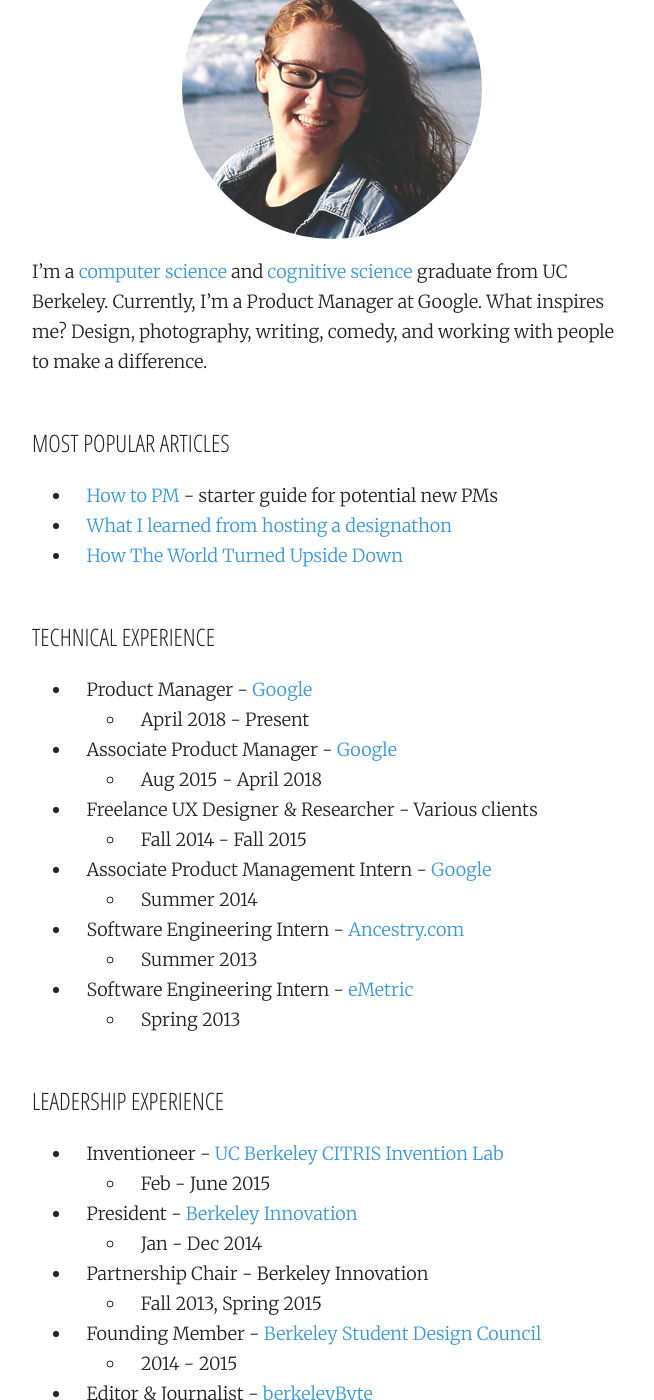
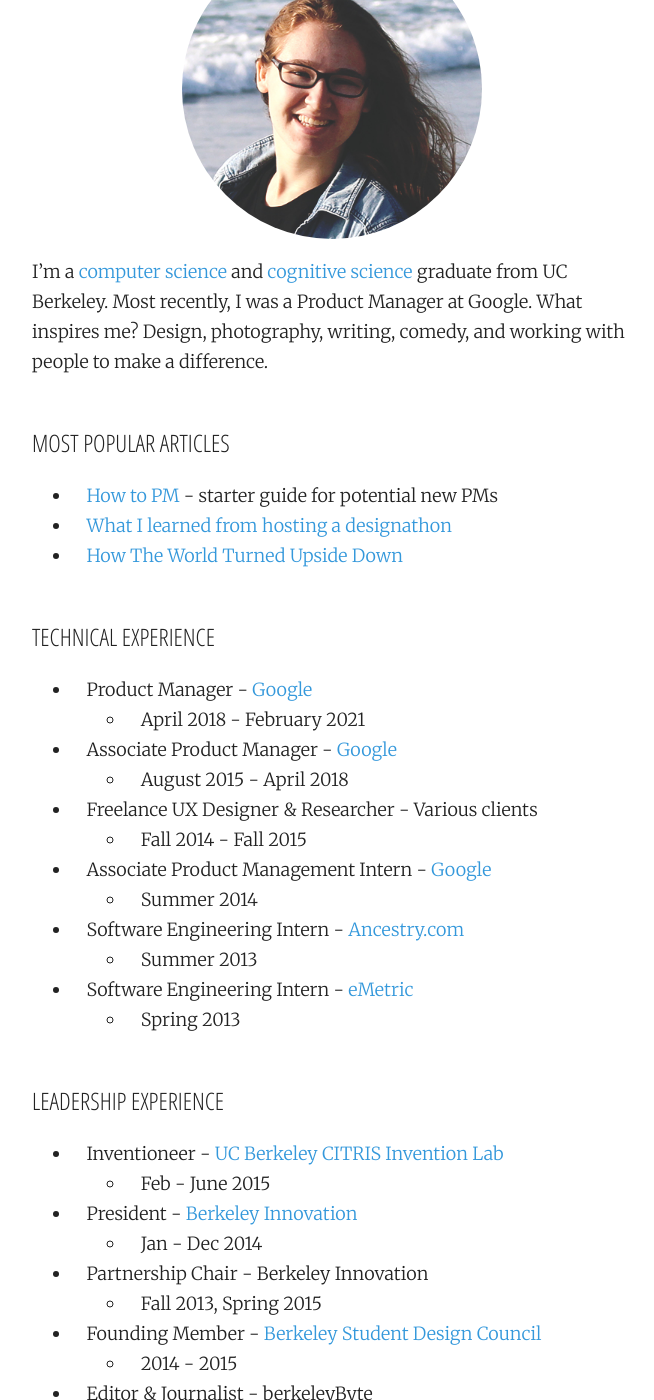
Before and after one commit to alexsg/alexsg, a Jekyll site: the page built from about.md, in a window 1280 px wide and 1400 px high, scrolled down 213 px. Shown: the whole window, without its empty margins (308-962 px from the left). Built offline with Jekyll 4.4.1, drawn with Linux system fonts in a browser that asks for light colours; nearby versions of some CDN libraries; some of the changed text lies outside the part shown.

Commit message:
Update from Forestry.io polarwishes@gmail.com updated about.md

```diff
--- a/about.md
+++ b/about.md
@@ -6,7 +6,7 @@
 ---
 <div style="text-align: center;"><img style="width: 50%;height: 50%;border-radius: 50%;" src="/media/me.jpg" /></div>
 
-I’m a [computer science](http://www.eecs.berkeley.edu/) and [cognitive science](http://ugis.ls.berkeley.edu/cogsci/) graduate from UC Berkeley. Currently, I'm a Product Manager at Google. What inspires me? Design, photography, writing, comedy, and working with people to make a difference.
+I’m a [computer science](http://www.eecs.berkeley.edu/) and [cognitive science](http://ugis.ls.berkeley.edu/cogsci/) graduate from UC Berkeley. Most recently, I was a Product Manager at Google. What inspires me? Design, photography, writing, comedy, and working with people to make a difference.
 
 ## Most Popular Articles
 
@@ -17,9 +17,9 @@
 ## Technical Experience
 
 * Product Manager - [Google](https://www.google.com/)
-  * April 2018 - Present
+  * April 2018 - February 2021
 * Associate Product Manager - [Google](https://www.google.com/)
-  * Aug 2015 - April 2018
+  * August 2015 - April 2018
 * Freelance UX Designer & Researcher - Various clients
   * Fall 2014 - Fall 2015
 * Associate Product Management Intern - [Google](https://www.google.com/)
@@ -39,12 +39,12 @@
   * Fall 2013, Spring 2015
 * Founding Member - [Berkeley Student Design Council](https://www.facebook.com/berkeleydesigncouncil)
   * 2014 - 2015
-* Editor & Journalist - [berkeleyByte](http://www.berkeleybyte.com/author/alexsg/)
+* Editor & Journalist - berkeleyByte
   * Feb - Dec 2014
 
 ## Website Details
 
-Jekyll site hosted on [Netlify](https://www.netlify.com/ "Netlify"). Built off of the Vapor theme for [Ghost](http://ghost.org "Ghost.org") by [Seth Lilly](https://twitter.com/sethlilly "Seth Lilly").
+Jekyll site edited in [Foresty.io](https://forestry.io/ "Forestry.io") and hosted on [Netlify](https://www.netlify.com/ "Netlify"). Built off of the Vapor theme for [Ghost](http://ghost.org "Ghost.org") by [Seth Lilly](https://twitter.com/sethlilly "Seth Lilly").
 
 <!-- I fell into CS through web design. I've been creating my own websites on and off since fifth grade. My desire to go beyond and make things interactive led me to programming and computer science. I've worked on some awesome projects, from creating a game using Java GUIs in high school to building a Lisp interpreter in my first semester at Berkeley to Android programming, Arduino, Ruby on Rails, and more.
 
```
Also changed, not shown: .forestry/settings.yml.
